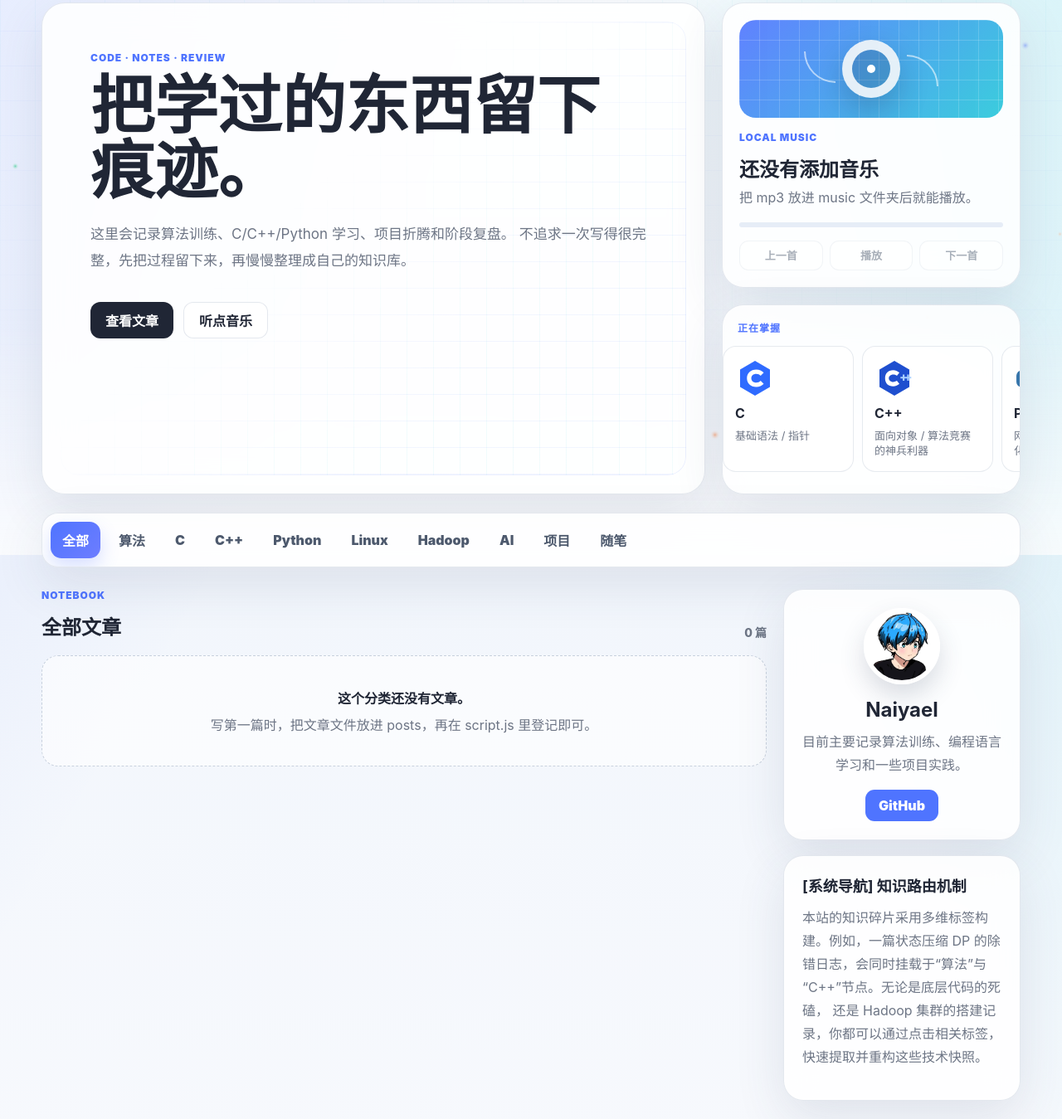
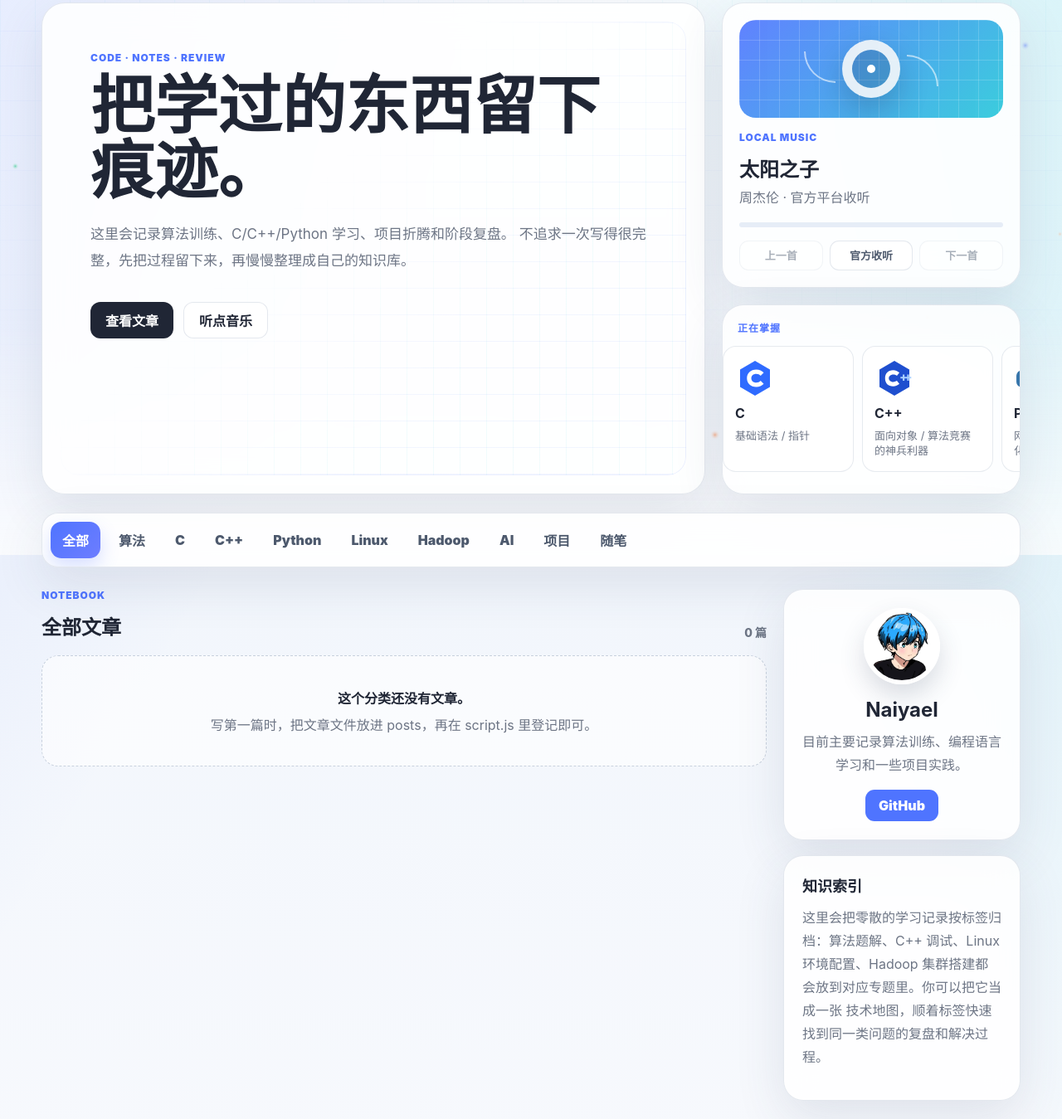
Before and after one commit to Naiyael/personal-web, a plain HTML site: page index.html in a window 1280 px wide. Shown: the part 131-1480 px from the top of the page at 83% size. Drawn offline with Linux system fonts and the light colour scheme.

Commit message:
add official music link and update sidebar copy

```diff
--- a/index.html
+++ b/index.html
@@ -153,12 +153,11 @@
           </section>
 
           <section class="side-card">
-            <h2>[系统导航] 知识路由机制</h2>
+            <h2>知识索引</h2>
             <p>
-              本站的知识碎片采用多维标签构建。例如，一篇状态压缩 DP
-              的除错日志，会同时挂载于“算法”与“C++”节点。无论是底层代码的死磕，
-              还是 Hadoop 集群的搭建记录，你都可以通过点击相关标签，
-              快速提取并重构这些技术快照。
+              这里会把零散的学习记录按标签归档：算法题解、C++ 调试、Linux
+              环境配置、Hadoop 集群搭建都会放到对应专题里。你可以把它当成一张
+              技术地图，顺着标签快速找到同一类问题的复盘和解决过程。
             </p>
           </section>
         </aside>
--- a/script.js
+++ b/script.js
@@ -17,7 +17,12 @@ const musicProgressBar = document.querySelector("#music-progress-bar");
 const posts = [];
 
 const tracks = [
-  // 添加音乐示例：
+  {
+    title: "太阳之子",
+    artist: "周杰伦 · 官方平台收听",
+    officialUrl: "https://music.apple.com/us/song/1887230875?l=zh-Hans-CN",
+  },
+  // 本地音乐示例：
   // {
   //   title: "歌曲名",
   //   artist: "歌手或备注",
@@ -204,16 +209,27 @@ function loadTrack(index) {
 
   currentTrackIndex = (index + tracks.length) % tracks.length;
   const track = tracks[currentTrackIndex];
-  audioPlayer.src = track.src;
+  if (track.src) {
+    audioPlayer.src = track.src;
+  } else {
+    audioPlayer.removeAttribute("src");
+  }
   musicTitle.textContent = track.title;
   musicArtist.textContent = track.artist;
   togglePlayButton.disabled = false;
+  togglePlayButton.textContent = track.src ? "播放" : "官方收听";
   prevTrackButton.disabled = tracks.length < 2;
   nextTrackButton.disabled = tracks.length < 2;
 }
 
 async function togglePlay() {
   if (tracks.length === 0) {
+    return;
+  }
+
+  const track = tracks[currentTrackIndex];
+  if (!track.src && track.officialUrl) {
+    window.open(track.officialUrl, "_blank", "noopener,noreferrer");
     return;
   }
 
@@ -228,6 +244,9 @@ async function togglePlay() {
 
 function playTrack(index) {
   loadTrack(index);
+  if (!tracks[currentTrackIndex].src) {
+    return;
+  }
   audioPlayer.play();
   togglePlayButton.textContent = "暂停";
 }
```
